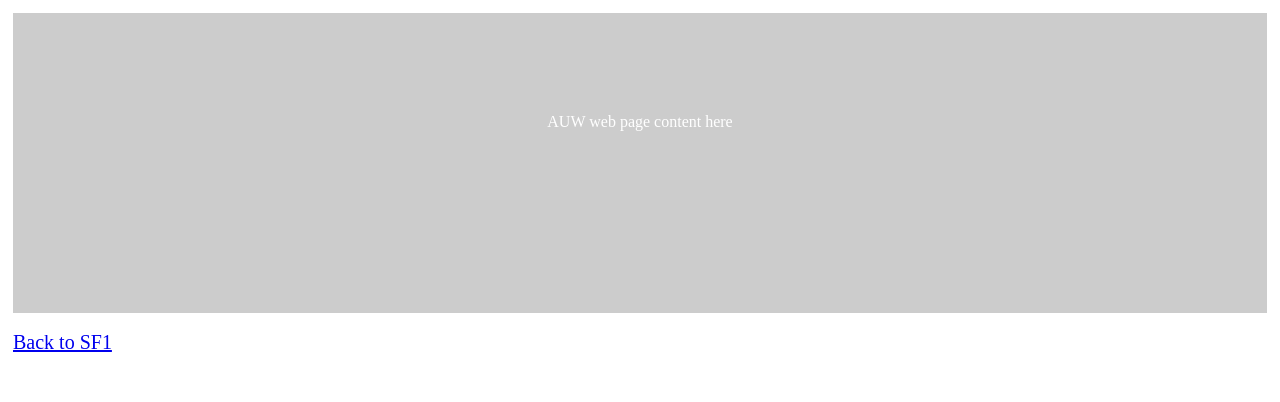
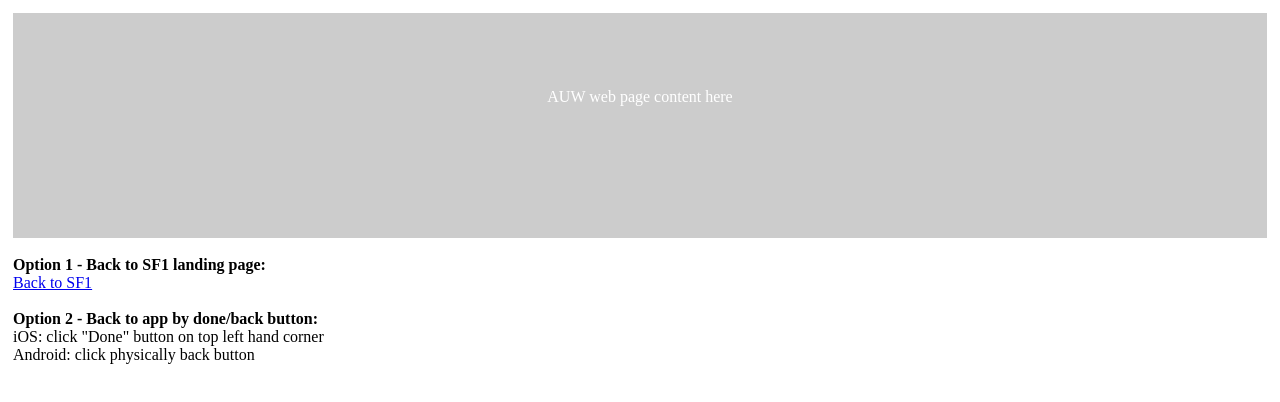
Before and after one commit to dchksfdc/dchksfdc.github.io, a plain HTML site: page index.html in a window 1280 px wide. Drawn offline with Linux system fonts and the light colour scheme.

Commit message:
Initial commit

```diff
--- a/index.html
+++ b/index.html
@@ -8,13 +8,12 @@
 		}
 
 		a{
-			font-size: 20px;
 			text-align:center;
 		}
 
 		.auw{
-			padding-top: 100px;
-			height: 200px;
+			padding-top: 75px;
+			height: 150px;
 			width: 100%;
 			background-color: #ccc;
 			color: white;
@@ -28,6 +27,13 @@
 			AUW web page content here
 		</div>
 		<br/>
-		<a href="salesforce1://">Back to SF1</a>
+
+		<b>Option 1 - Back to SF1 landing page:</b><br/><a href="salesforce1://">Back to SF1</a>
+
+		<br/><br/>
+
+		<b>Option 2 - Back to app by done/back button:</b>
+		<br/>iOS: click "Done" button on top left hand corner
+		<br/>Android: click physically back button
 	</body>
 </html>
```
